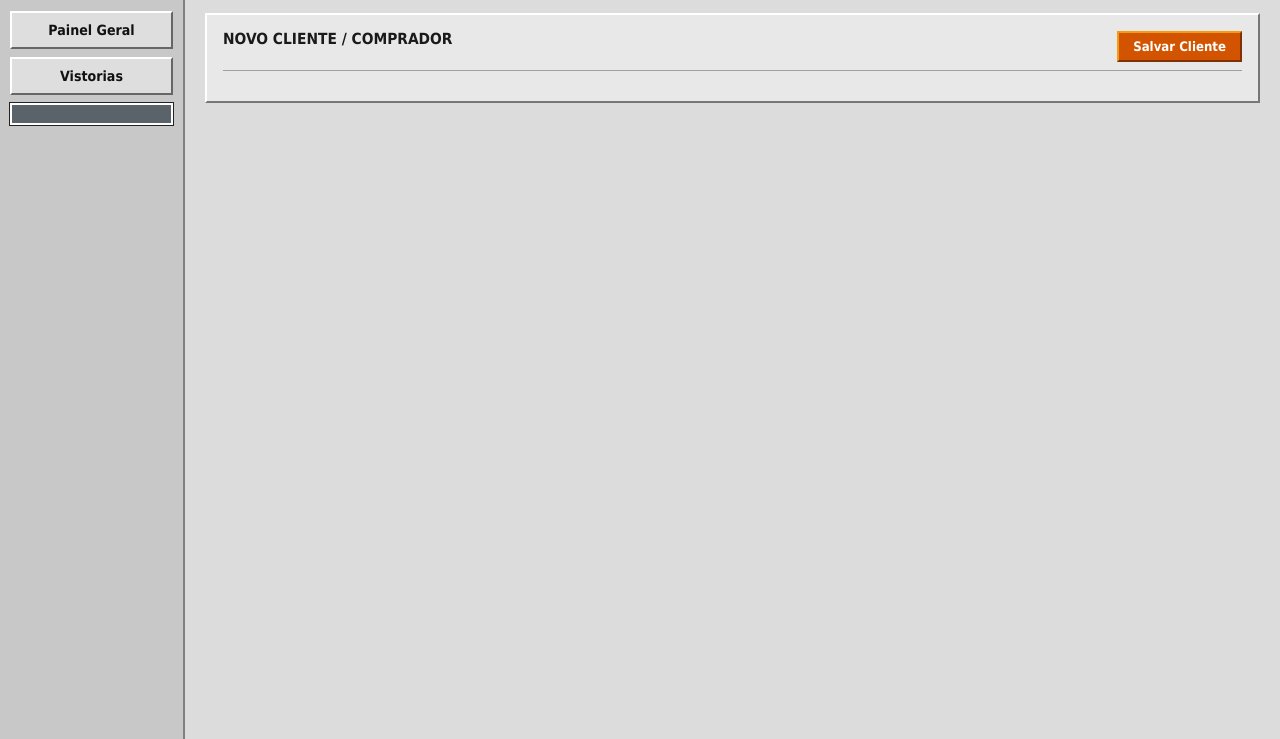
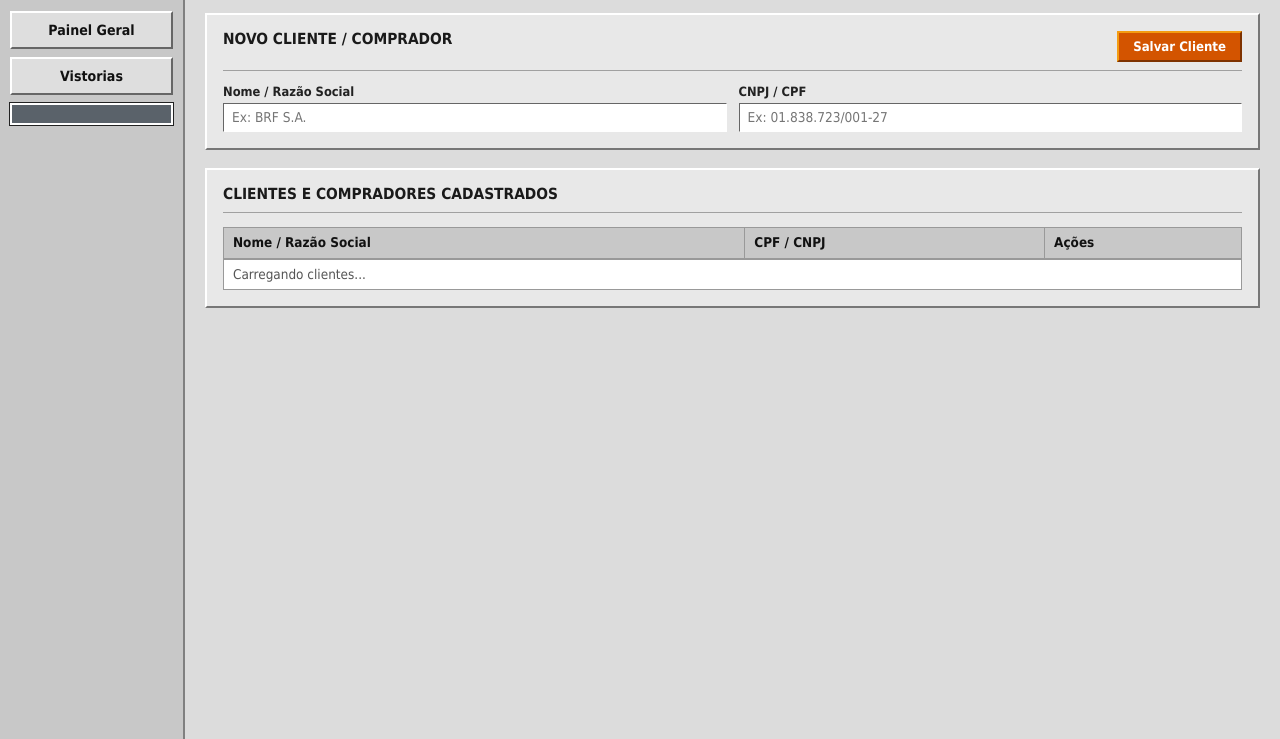
Before and after one commit to michelsmartins-s/simulador-alocacao-logistica, a plain HTML site: page src/clientes.html in a window 1280 px wide. Shown: the part 61-800 px from the top of the page. Drawn offline with nearby package versions, Linux system fonts and the light colour scheme.

Commit message:
feat: finalizar clientes.html

```diff
--- a/src/clientes.html
+++ b/src/clientes.html
@@ -32,8 +32,44 @@
                     <button type="button" id="btn-salvar-clientes" class="btn btn-save">Salvar Cliente</button>
                 </div>
             </div>
+
+            <form id="form-cliente" class="form-grid">
+                <div class="form-grupo">
+                    <label for="nome_cliente">Nome / Razão Social</label>
+                    <input type="text" id="nome_cliente" placeholder="Ex: BRF S.A." required>
+                </div>
+
+                <div class="form-grupo">
+                    <label for="cnpj_cpf">CNPJ / CPF</label>
+                    <input type="text" id="cnpj_cpf" placeholder="Ex: 01.838.723/001-27" required>
+                </div>
+            </form>
+        </section>
+
+        <section class="lista-processos">
+            <div class="lista-header">
+                <h2>CLIENTES E COMPRADORES CADASTRADOS</h2>
+            </div>
+
+            <table class="tabela-dados">
+                <thead>
+                    <tr>
+                        <th>Nome / Razão Social</th>
+                        <th>CPF / CNPJ</th>
+                        <th>Ações</th>
+                    </tr>
+                </thead>
+                <tbody id="tabela-clientes">
+                    <tr>
+                        <td colspan="3" class="tabela-vazia">Carregando clientes...</td>
+                    </tr>
+                </tbody>
+            </table>
         </section>
     </main>
-
+    <script src="https://cdn.jsdelivr.net/npm/@supabase/supabase-js@2"></script>
+    <script src="js/supabaseClient.js"></script>
+    <script src="js/api.js"></script>
+    <script src="js/ui/clientesUi.js"></script>
 </body>
 </html>
```
